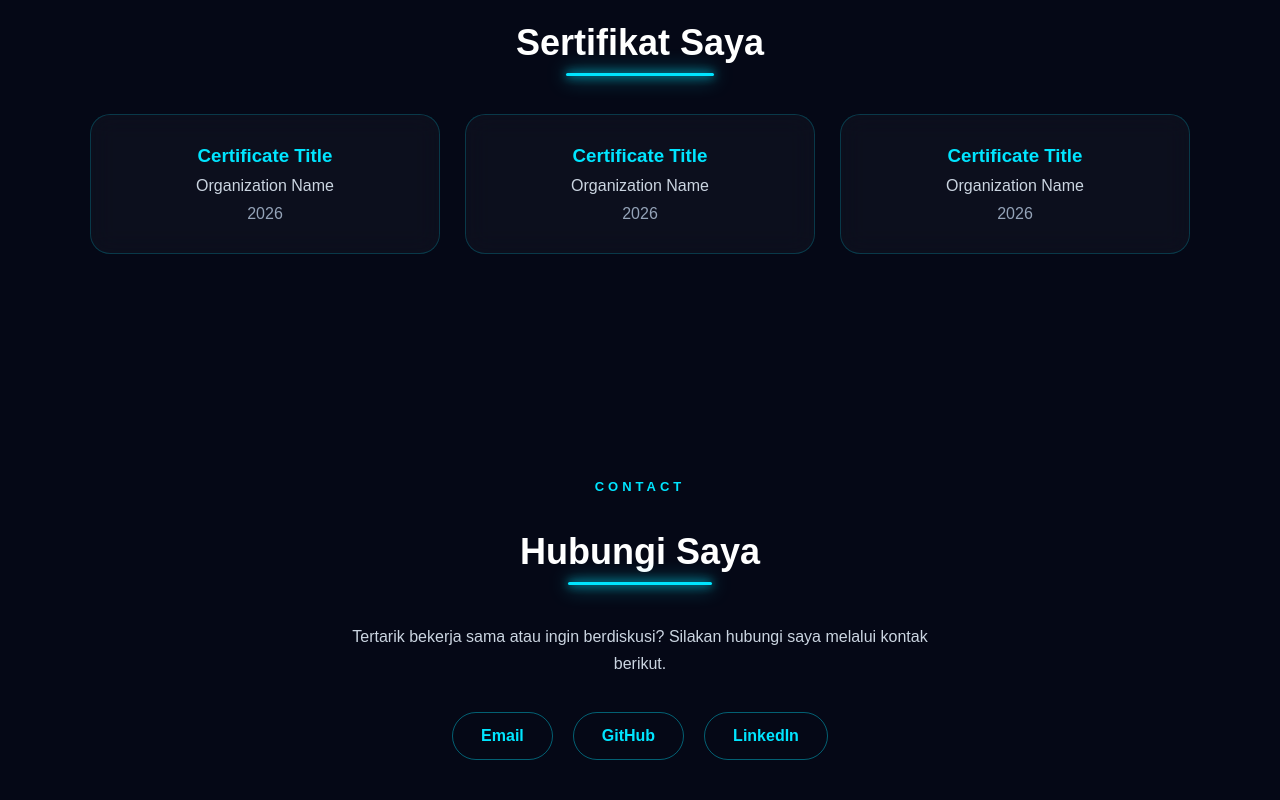
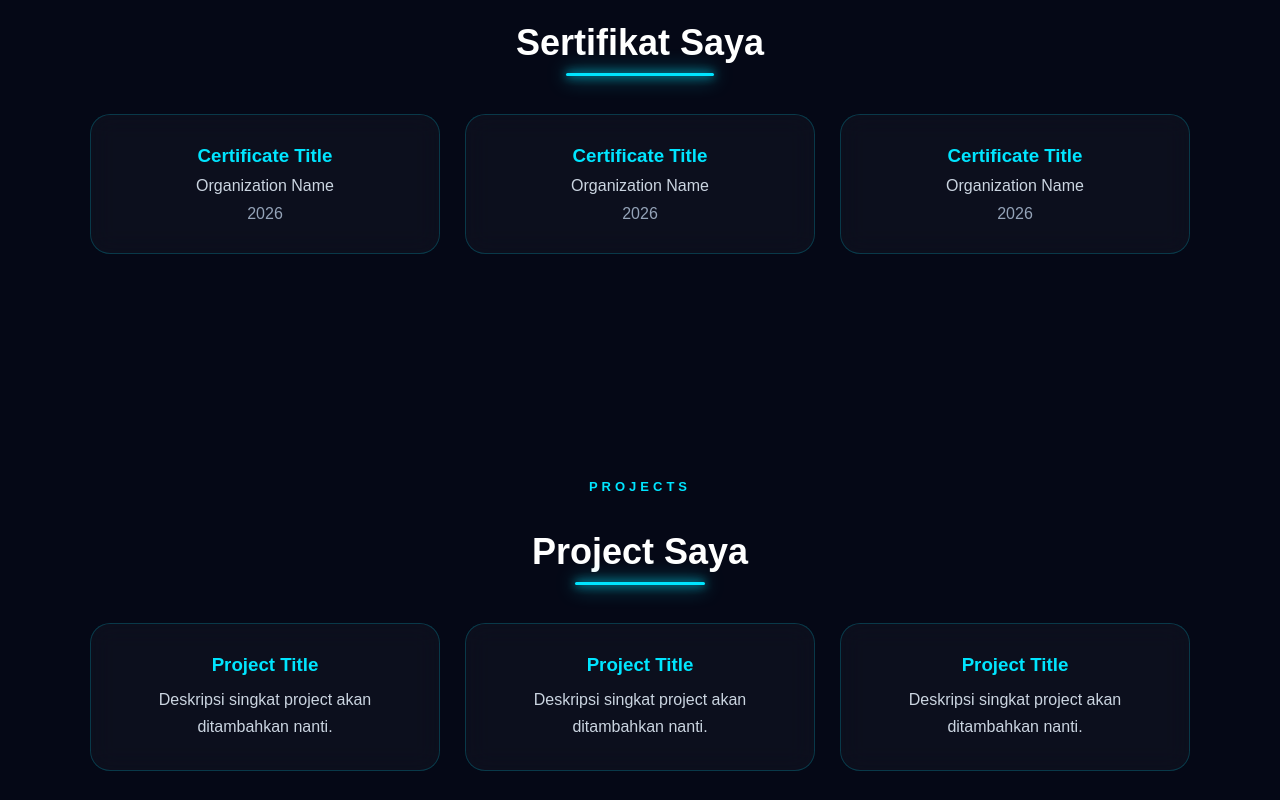
Before and after one commit to Rexlicky/portofolio-gatha, a plain HTML site: page index.html in a window 1280 px wide. Shown: the part 2000-2800 px from the top of the page. Drawn offline with Linux system fonts and the light colour scheme.

Commit message:
Clean and organize HTML structure

```diff
--- a/index.html
+++ b/index.html
@@ -2,30 +2,39 @@
 <html lang="id">
 
 <head>
+    <!-- Metadata website -->
     <meta charset="UTF-8">
     <meta name="viewport" content="width=device-width, initial-scale=1.0">
     <title>Gatha Portfolio</title>
+
+    <!-- File CSS -->
     <link rel="stylesheet" href="style.css">
 </head>
 
 <body>
+
+    <!-- NAVBAR SECTION -->
     <nav>
         <div class="logo">GATHA</div>
 
         <ul>
             <li><a href="#home">Home</a></li>
             <li><a href="#profil">Profil</a></li>
-            <li></li><a href="#skills">Skills</a></li>
-            <li></li><a href="#certificates">Certificates</a></li>
-            <li></li><a href="#contact">Contact</a></li>
+            <li><a href="#skills">Skills</a></li>
+            <li><a href="#certificates">Certificates</a></li>
+            <li><a href="#projects">Projects</a></li>
+            <li><a href="#contact">Contact</a></li>
         </ul>
     </nav>
 
+    <!-- HERO SECTION -->
     <header id="home">
         <div class="hero-content">
+
             <div class="profile-wrapper">
                 <img src="assets/gatha.jpg" alt="Foto Profil Gatha" class="profile-img">
             </div>
+
             <p class="hero-label">PORTFOLIO WEBSITE</p>
 
             <h1>Rexlicky Verdhika Sagatha</h1>
@@ -39,11 +48,14 @@
                 <button>Lihat Project</button>
                 <button class="secondary-btn">Download CV</button>
             </div>
+
         </div>
     </header>
 
+    <!-- ABOUT / PROFIL SECTION -->
     <section id="profil" class="about-section">
         <div class="about-card">
+
             <p class="section-label">PROFIL</p>
 
             <h2>Tentang Saya</h2>
@@ -54,9 +66,11 @@
                 Saya terbiasa menggunakan HTML, CSS, Python, GitHub, serta memiliki
                 pengalaman PKL di lingkungan pemerintahan.
             </p>
+
         </div>
     </section>
 
+    <!-- SKILLS SECTION -->
     <section id="skills" class="skills-section">
 
         <p class="section-label">SKILLS</p>
@@ -86,9 +100,9 @@
             </div>
 
         </div>
-
     </section>
 
+    <!-- CERTIFICATES SECTION -->
     <section id="certificates" class="certificates-section">
 
         <p class="section-label">CERTIFICATES</p>
@@ -116,9 +130,36 @@
             </div>
 
         </div>
-
     </section>
 
+    <!-- PROJECTS SECTION -->
+    <section id="projects" class="projects-section">
+
+        <p class="section-label">PROJECTS</p>
+
+        <h2>Project Saya</h2>
+
+        <div class="projects-grid">
+
+            <div class="project-card">
+                <h3>Project Title</h3>
+                <p>Deskripsi singkat project akan ditambahkan nanti.</p>
+            </div>
+
+            <div class="project-card">
+                <h3>Project Title</h3>
+                <p>Deskripsi singkat project akan ditambahkan nanti.</p>
+            </div>
+
+            <div class="project-card">
+                <h3>Project Title</h3>
+                <p>Deskripsi singkat project akan ditambahkan nanti.</p>
+            </div>
+
+        </div>
+    </section>
+
+    <!-- CONTACT SECTION -->
     <section id="contact" class="contact-section">
 
         <p class="section-label">CONTACT</p>
@@ -137,8 +178,8 @@
 
     </section>
 
+    <!-- FOOTER SECTION -->
     <footer>
-
         <div class="footer-content">
 
             <h3>Rexlicky Verdhika Sagatha</h3>
@@ -152,7 +193,6 @@
             </p>
 
         </div>
-
     </footer>
 
 </body>
--- a/style.css
+++ b/style.css
@@ -356,3 +356,39 @@ footer {
     border-radius: 50%;
     border: 3px solid #050816;
 }
+
+.projects-section {
+    text-align: center;
+}
+
+.projects-grid {
+    max-width: 1100px;
+    margin: auto;
+    display: grid;
+    grid-template-columns: repeat(auto-fit, minmax(280px, 1fr));
+    gap: 25px;
+}
+
+.project-card {
+    padding: 30px;
+    border-radius: 20px;
+    background: rgba(255, 255, 255, 0.03);
+    border: 1px solid rgba(0, 229, 255, 0.2);
+    backdrop-filter: blur(12px);
+    transition: 0.3s;
+}
+
+.project-card:hover {
+    transform: translateY(-8px);
+    box-shadow: 0 0 20px rgba(0, 229, 255, 0.2);
+}
+
+.project-card h3 {
+    color: #00e5ff;
+    margin-bottom: 10px;
+}
+
+.project-card p {
+    color: #cbd5e1;
+    line-height: 1.7;
+}
```
